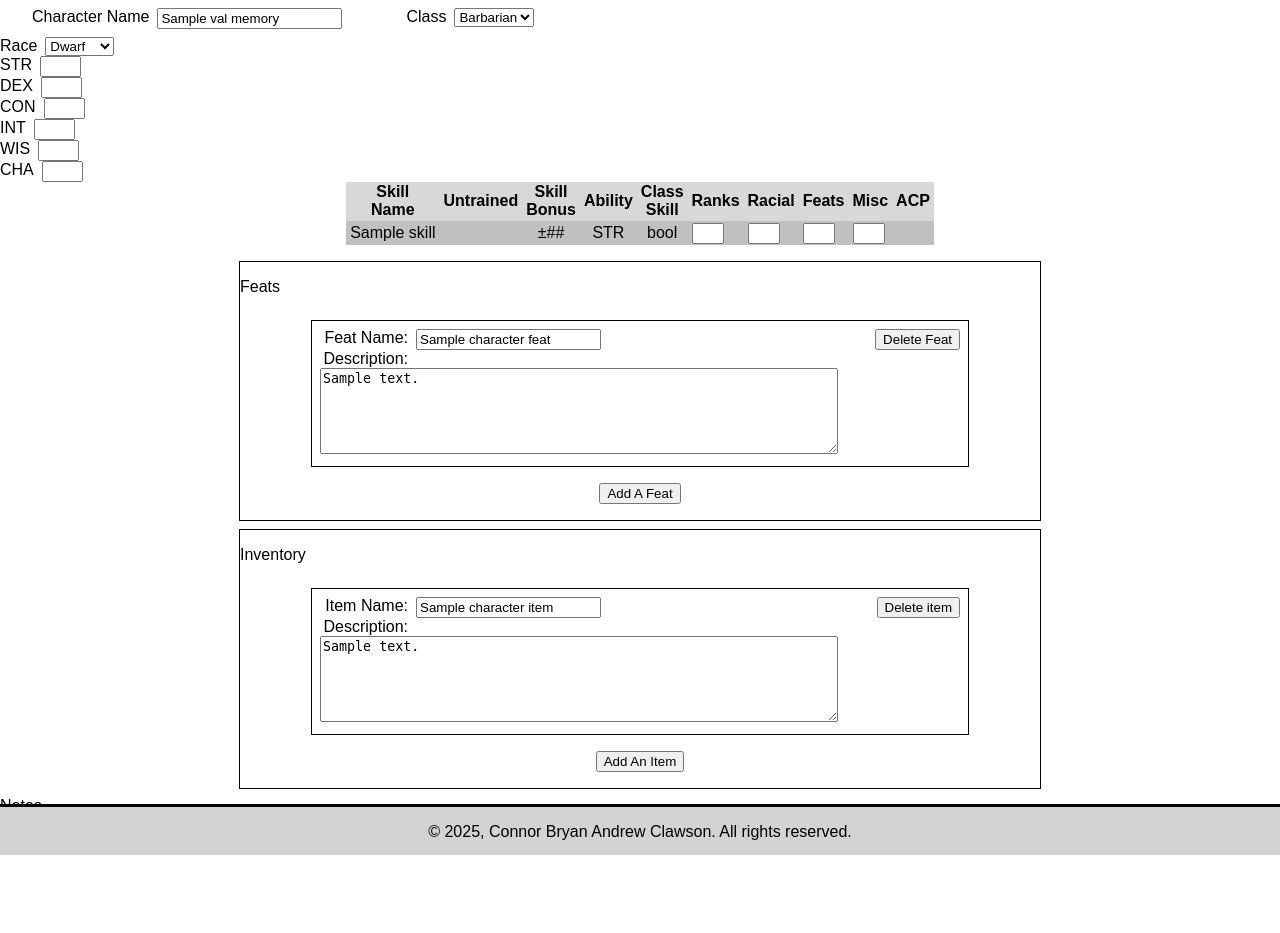
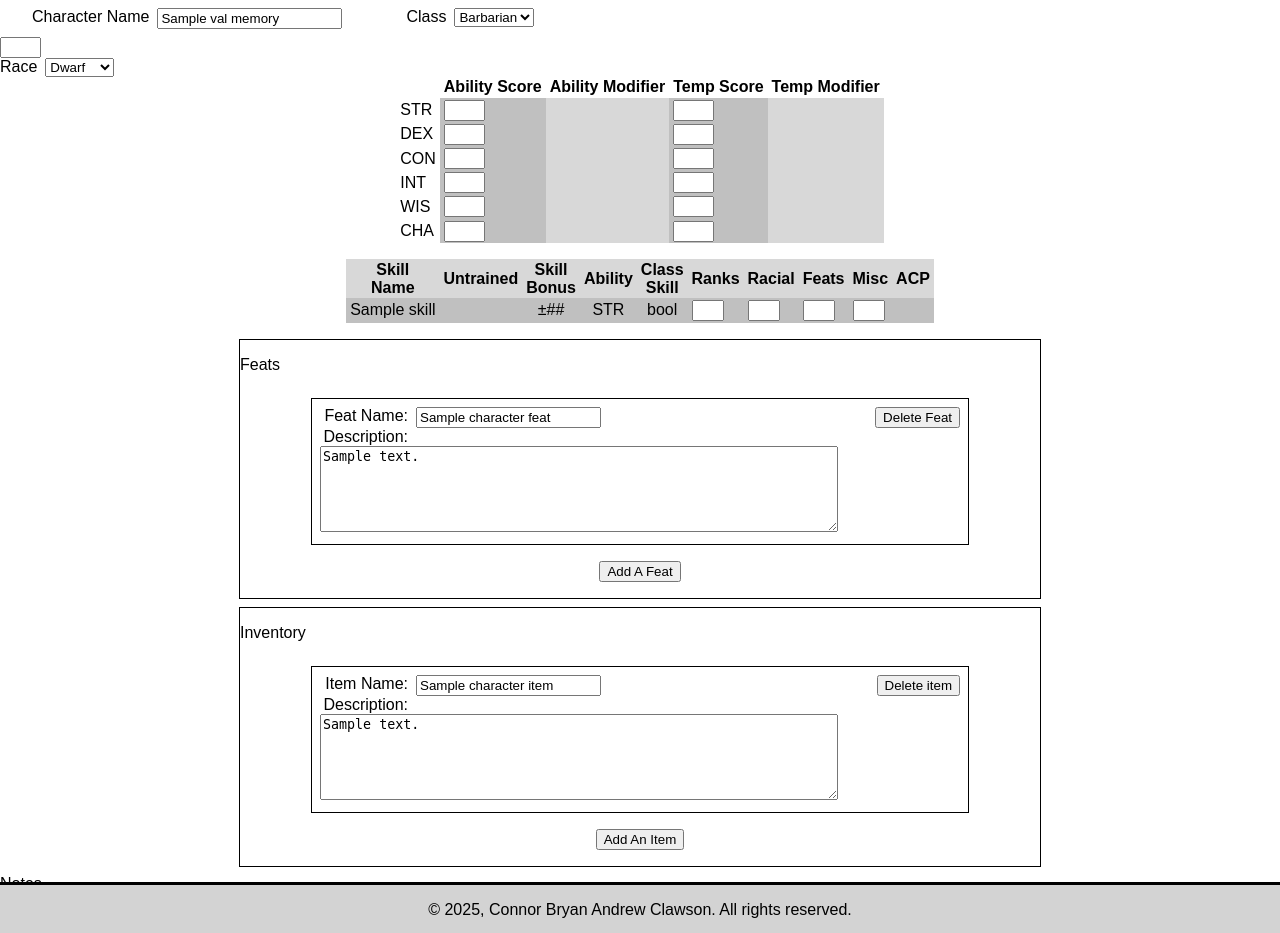
Before and after one commit to ZackLynx/Character_Manager, a PHP site: template view/character_sheet.php in a window 1280 px wide. Shown: the part 99-1032 px from the top of the page. Before the commit the page ends 954 px from the top, so only its background shows below. Run offline with PHP 8.4, Linux system fonts and the light colour scheme; the template is opened without the code that fills it: most values are stand-ins (such as "Sample title", 1, 10 or a date in 2020).

Commit message:
Skills system tested on character modification. adding characters next.

```diff
--- a/css/main.css
+++ b/css/main.css
@@ -28,6 +28,10 @@
   position: relative;
   min-height: 100vh;
   /* vh = viewport height */
+}
+
+h1 {
+  text-align: center;
 }
 
 header {
@@ -71,16 +75,23 @@
   margin: 1rem;
 }
 
+.two-column {}
+
 /* Table */
 
-h1 {
-  text-align: center;
-}
-
-table {
+.skills-list,
+.character-table {
   margin: auto;
   margin-bottom: 1rem;
   border-spacing: 0;
+
+  tr:nth-child(even) {
+    background-color: #c0c0c0;
+  }
+
+  tr:nth-child(odd) {
+    background-color: #d8d8d8;
+  }
 }
 
 /* WEEK 10 ADDITION */
@@ -89,12 +100,24 @@
   padding: .1rem .25rem;
 }
 
-tr:nth-child(even) {
-  background-color: #c0c0c0;
-}
 
-tr:nth-child(odd) {
-  background-color: #d8d8d8;
+/* Ability scores section */
+.ability-scores {
+  margin: auto;
+  margin-bottom: 1rem;
+  border-spacing: 0;
+
+  td:nth-child(even) {
+    background-color: #c0c0c0;
+  }
+
+  td:nth-child(odd) {
+    background-color: #d8d8d8;
+  }
+
+  td:nth-child(1) {
+    background-color: white;
+  }
 }
 
 /* WEEK 10 ADDITION */
--- a/view/character_sheet.php
+++ b/view/character_sheet.php
@@ -25,6 +25,7 @@
 CBAC        2025-04-17      Added PHP auto-population of Feats from database.
 CBAC        2025-04-19      Fixed numerous bugs with Feats. added `Notes` functionality.
 CBAC        2025-04-26      Item system implemented.
+CBAC        2025-04-30      Implementing remaining fields.
 -----------------------------------------------------------------------------------------------
 Still To Do:
 Dynamically assign this variable based on the characters ability scores.
@@ -79,7 +80,7 @@
             </select>
         </div>
     </div>
-    <!-- level -->
+    <input type="number" name="Character_Level" id="Character_Level" min="1" max="20" value="<?php echo $valMemory['Character_Level'] ?? 0; ?>" required>
 </div>
 <div class="two-column">
     <div id="secondary-info">
@@ -104,81 +105,7 @@
         <!-- gender -->
     </div>
     <div id="ability-scores">
-        <!-- in row major order, display total, modifier, temp score, and temp modifier fields -->
-        <!-- Replace with table -->
-        <div id="strength-scores">
-            <div class="total">
-                <label for="Str_Base">STR</label>
-                <input type="number" name="Str_Base" id="Str_Base" value="<?php echo $valMemory['Str_Base']; ?>" min="0" max="99">
-            </div>
-            <div class="modifier">
-            </div>
-            <div class="temp-score">
-            </div>
-            <div class="temp-modifier">
-            </div>
-        </div>
-        <div id="dexterity-scores">
-            <div class="total">
-                <label for="Dex_Base">DEX</label>
-                <input type="number" name="Dex_Base" id="Dex_Base" value="<?php echo $valMemory['Dex_Base']; ?>" min="0" max="99">
-            </div>
-            <div class="modifier">
-            </div>
-            <div class="temp-score">
-            </div>
-            <div class="temp-modifier">
-            </div>
-        </div>
-        <div id="constitution-scores">
-            <div class="total">
-                <label for="Con_Base">CON</label>
-                <input type="number" name="Con_Base" id="Con_Base" value="<?php echo $valMemory['Con_Base']; ?>" min="0" max="99">
-            </div>
-            <div class="modifier">
-            </div>
-            <div class="temp-score">
-            </div>
-            <div class="temp-modifier">
-            </div>
-        </div>
-        <div id="intelligence-scores">
-            <div class="total">
-                <label for="Int_Base">INT</label>
-                <input type="number" name="Int_Base" id="Int_Base" value="<?php echo $valMemory['Int_Base']; ?>" min="0" max="99">
-            </div>
-            <div class="modifier">
-            </div>
-            <div class="temp-score">
-            </div>
-            <div class="temp-modifier">
-            </div>
-        </div>
-        <div id="wisdom-scores">
-            <div class="total">
-                <label for="Wis_Base">WIS</label>
-                <input type="number" name="Wis_Base" id="Wis_Base" value="<?php echo $valMemory['Wis_Base']; ?>" min="0" max="99">
-            </div>
-            <div class="modifier">
-            </div>
-            <div class="temp-score">
-            </div>
-            <div class="temp-modifier">
-            </div>
-        </div>
-        <div id="charisma-scores">
-            <div class="total">
-                <label for="Cha_Base">CHA</label>
-                <input type="number" name="Cha_Base" id="Cha_Base" value="<?php echo $valMemory['Cha_Base']; ?>" min="0" max="99">
-            </div>
-            <div class="modifier">
-            </div>
-            <div class="temp-score">
-            </div>
-            <div class="temp-modifier">
-            </div>
-        </div>
-        <table hidden>
+        <table class="ability-scores">
             <tr>
                 <th>
                     <!-- This space intentionally left blank -->
@@ -197,104 +124,104 @@
                 </th>
             </tr>
             <tr>
-                <td class="ablity-label">
+                <td class="ability-label">
                     STR
                 </td>
-                <td>
+                <td class="total">
+                    <input type="number" name="Str_Base" id="Str_Base" value="<?php echo $valMemory['Str_Base']; ?>" min="0" max="99" required>
+                </td>
+                <td class="modifier">
 
                 </td>
-                <td>
-
+                <td class="temp-score">
+                    <input type="number" name="Str_Temp" id="Str_Temp" min="0" max="99">
                 </td>
-                <td>
-
-                </td>
-                <td>
+                <td class="temp-modifier">
 
                 </td>
             </tr>
             <tr>
-                <td class="ablity-label">
+                <td class="ability-label">
                     DEX
                 </td>
                 <td>
+                    <input type="number" name="Dex_Base" id="Dex_Base" value="<?php echo $valMemory['Dex_Base']; ?>" min="0" max="99" required>
+                </td>
+                <td class="modifier">
 
                 </td>
-                <td>
-
+                <td class="temp-score">
+                    <input type="number" name="Dex_Temp" id="Dex_Temp" min="0" max="99">
                 </td>
-                <td>
-
-                </td>
-                <td>
+                <td class="temp-modifier">
 
                 </td>
             </tr>
             <tr>
-                <td class="ablity-label">
+                <td class="ability-label">
                     CON
                 </td>
                 <td>
+                    <input type="number" name="Con_Base" id="Con_Base" value="<?php echo $valMemory['Con_Base']; ?>" min="0" max="99" required>
+                </td>
+                <td class="modifier">
 
                 </td>
-                <td>
-
+                <td class="temp-score">
+                    <input type="number" name="Con_Temp" id="Con_Temp" min="0" max="99">
                 </td>
-                <td>
-
-                </td>
-                <td>
+                <td class="temp-modifier">
 
                 </td>
             </tr>
             <tr>
-                <td class="ablity-label">
+                <td class="ability-label">
                     INT
                 </td>
                 <td>
+                    <input type="number" name="Int_Base" id="Int_Base" value="<?php echo $valMemory['Int_Base']; ?>" min="0" max="99" required>
+                </td>
+                <td class="modifier">
 
                 </td>
-                <td>
-
+                <td class="temp-score">
+                    <input type="number" name="Int_Temp" id="Int_Temp" min="0" max="99">
                 </td>
-                <td>
-
-                </td>
-                <td>
+                <td class="temp-modifier">
 
                 </td>
             </tr>
             <tr>
-                <td class="ablity-label">
+                <td class="ability-label">
                     WIS
                 </td>
                 <td>
+                    <input type="number" name="Wis_Base" id="Wis_Base" value="<?php echo $valMemory['Wis_Base']; ?>" min="0" max="99" required>
+                </td>
+                <td class="modifier">
 
                 </td>
-                <td>
-
+                <td class="temp-score">
+                    <input type="number" name="Wis_Temp" id="Wis_Temp" min="0" max="99">
                 </td>
-                <td>
-
-                </td>
-                <td>
+                <td class="temp-modifier">
 
                 </td>
             </tr>
             <tr>
-                <td class="ablity-label">
+                <td class="ability-label">
                     CHA
                 </td>
                 <td>
+                    <input type="number" name="Cha_Base" id="Cha_Base" value="<?php echo $valMemory['Cha_Base']; ?>" min="0" max="99" required>
+                </td>
+                <td class="modifier">
 
                 </td>
-                <td>
-
+                <td class="temp-score">
+                    <input type="number" name="Cha_Temp" id="Cha_Temp" min="0" max="99">
                 </td>
-                <td>
-
-                </td>
-                <td>
+                <td class="temp-modifier">
 
                 </td>
             </tr>
@@ -302,8 +229,6 @@
     </div>
     <div id="equipment">
     </div>
-
-    <!-- Skills -->
     <div id="skills">
         <table class="skills-list">
             <tr>
@@ -318,23 +243,35 @@
                 <th class="skill-header">Misc</th>
                 <th class="skill-header">ACP</th>
             </tr>
-            <?php foreach ($skill_list as $skill): ?>
+            <?php
+            $i = 0;
+            foreach ($skill_list as $skill): ?>
                 <tr>
                     <td class="skill-name"><?php echo $skill['Skill_Name']; ?></td>
                     <td class="is-untrained"><?php echo $skill['Is_Untrained'] === 1 ? '&FilledSmallSquare;' : '' ?></td>
                     <td class="skill-total">&pm;##</td>
                     <td class="ability-mod"><?php echo $abilities[$skill['Ability_ID'] - 1]; ?></td><!-- TODO: Dynamically assign this variable based on the characters ability scores. -->
                     <td class="is-class-skill">bool</td><!-- TODO: Make this field dynamic with the class selected via JavaScript. -->
+                    <td class="skill-input"><input type="number" class="skill-fields" name="<?php echo $skill['Short_Name']; ?>_Ranks" value="<?php echo $character_skills[$i][0]; ?>" required></td>
+                    <td class="skill-input"><input type="number" class="skill-fields" name="<?php echo $skill['Short_Name']; ?>_Racial" value="<?php echo $character_skills[$i][1]; ?>" required></td>
+                    <td class="skill-input"><input type="number" class="skill-fields" name="<?php echo $skill['Short_Name']; ?>_Feats" value="<?php echo $character_skills[$i][2]; ?>" required></td>
+                    <td class="skill-input"><input type="number" class="skill-fields" name="<?php echo $skill['Short_Name']; ?>_Misc" value="<?php echo $character_skills[$i][3]; ?>" required></td>
+
+                    <?php
+                    /* OLD VERSION
                     <td class="skill-input"><input type="number" class="skill-fields" name="<?php echo $skill['Short_Name']; ?>_Ranks" value="<?php echo $valMemory[$skill['Short_Name'] . '_Ranks']; ?>" required></td>
                     <td class="skill-input"><input type="number" class="skill-fields" name="<?php echo $skill['Short_Name']; ?>_Racial" value="<?php echo $valMemory[$skill['Short_Name'] . '_Racial']; ?>" required></td>
                     <td class="skill-input"><input type="number" class="skill-fields" name="<?php echo $skill['Short_Name']; ?>_Feats" value="<?php echo $valMemory[$skill['Short_Name'] . '_Feats']; ?>" required></td>
                     <td class="skill-input"><input type="number" class="skill-fields" name="<?php echo $skill['Short_Name']; ?>_Misc" value="<?php echo $valMemory[$skill['Short_Name'] . '_Misc']; ?>" required></td>
+                    */
+                    ?>
                     <td class="skill-acp"></td><!-- To Be Implemented -->
                 </tr>
-            <?php endforeach; ?>
+                <?php
+                $i++;
+            endforeach; ?>
         </table>
     </div>
-
     <div id="feats-block">
         <p>
             Feats
@@ -363,7 +300,6 @@
         <input type="text" name="num-of-feats" id="num-of-feats" value="<?php echo $featNum; ?>" hidden>
         <input type="text" name="feats-to-delete" id="feats-to-delete" hidden>
     </div>
-
     <div id="inventory">
         <p>
             Inventory
@@ -394,7 +330,6 @@
         <input type="text" name="num-of-items" id="num-of-items" value="<?php echo $ItemNum; ?>" hidden>
         <input type="text" name="items-to-delete" id="items-to-delete" hidden>
     </div>
-
     <div id="notes-block">
         <label for="Notes">Notes</label>
         <br>
--- a/view/table_list.php
+++ b/view/table_list.php
@@ -20,6 +20,8 @@
 CBAC        2025-04-11      Renamed $user_message to $system_message.
 CBAC        2025-04-13      Added 'Last Modified' column to table view.
 CBAC        2025-04-25      Added button for going to the feature testing page.
+CBAC        2025-04-30      Changed skill auto-population over to new system.
+CBAC        2025-05-01
 -----------------------------------------------------------------------------------------------
 TODO: Implement PHP Sessions for result messages.
 -----------------------------------------------------------------------------------------------
@@ -50,7 +52,7 @@
     </form>
 </div>
 
-<table>
+<table class="character-table">
     <tr id="table-header">
         <th>
             Name
```
Also changed, not shown: controller/controller.php (+22 -8 lines), model/table_data.php (+19 -5 lines), sql/characters_changes_may.sql (added, +162 -0 lines).
